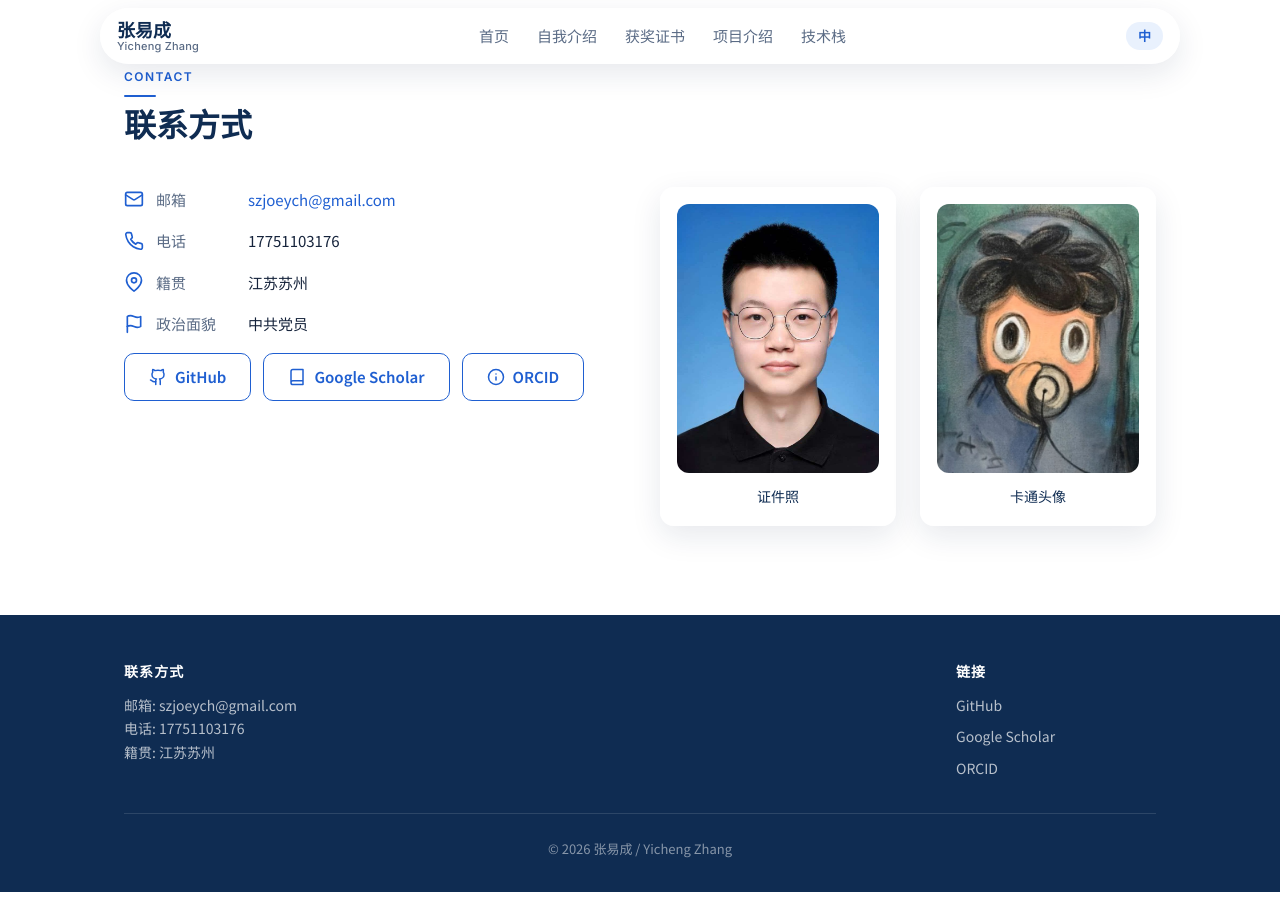
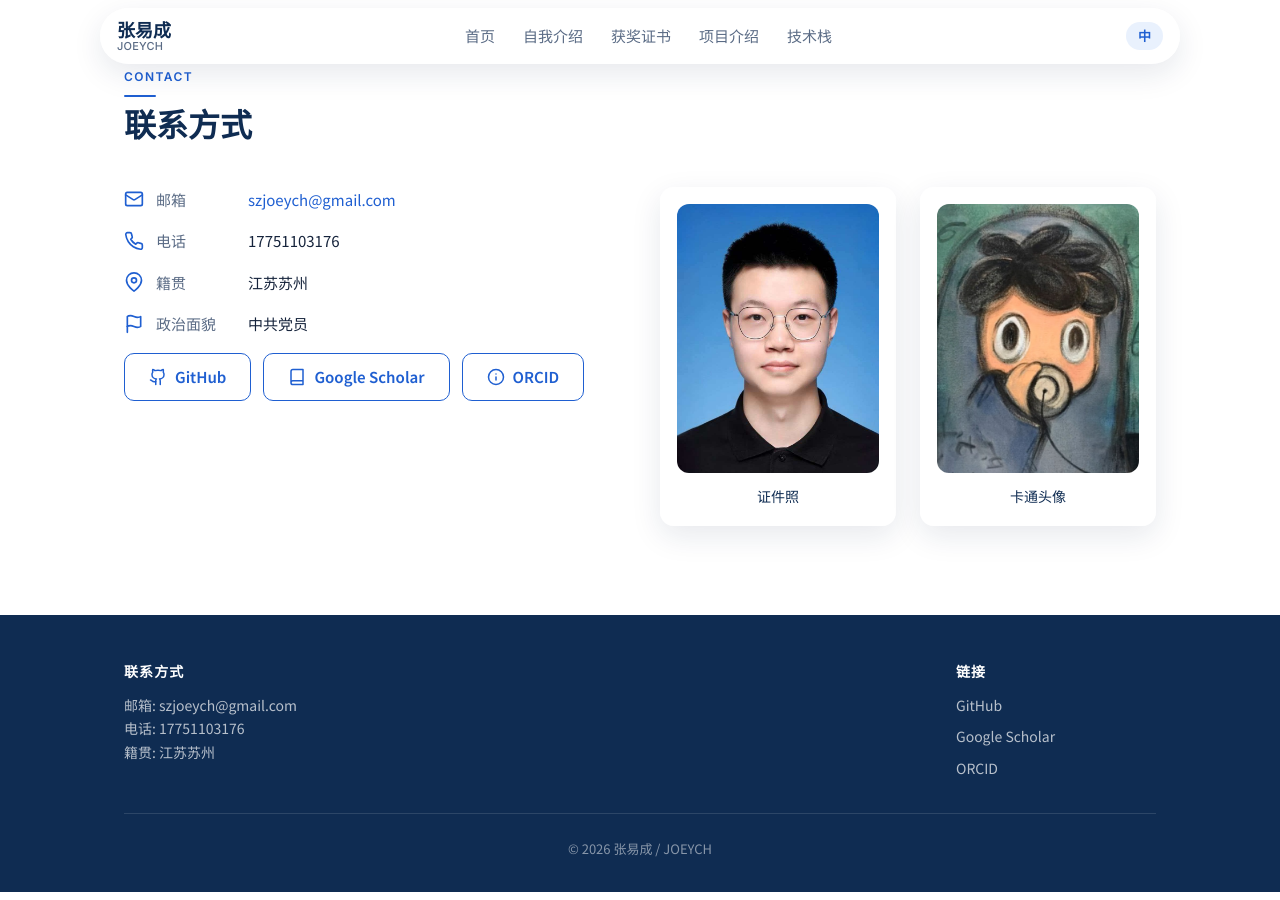
Before and after one commit to JOEYZYC/joeych-pages, a Jekyll site: the page about.html, which Jekyll copies as it is, in a window 1280 px wide and 900 px high, scrolled down 4144 px. Built offline with Jekyll 4.4.1, drawn with Linux system fonts in a browser that asks for light colours.

Commit message:
Update about page identity
Ultraworked with [Sisyphus](https://github.com/code-yeongyu/oh-my-openagent)

Co-authored-by: Sisyphus <clio-agent@sisyphuslabs.ai>

```diff
--- a/about.html
+++ b/about.html
@@ -20,7 +20,7 @@
     <div class="container navbar__inner">
       <a href="./index.html" class="navbar__brand" aria-label="返回首页 / Back to home">
         <span class="navbar__brand-zh">张易成</span>
-        <span class="navbar__brand-en">Yicheng Zhang</span>
+        <span class="navbar__brand-en">JOEYCH</span>
       </a>
 
       <nav class="navbar__links" role="navigation" aria-label="主导航 / Main navigation">
@@ -59,7 +59,7 @@
         <div class="hero__col">
           <h1 class="hero__name reveal">
             张易成
-            <span class="hero__name-en" data-en="Yicheng Zhang">Yicheng Zhang</span>
+            <span class="hero__name-en" data-en="JOEYCH">JOEYCH</span>
           </h1>
           <p class="hero__tagline reveal" data-en="Electronic &amp; Information Engineering · Embedded Systems / Wireless Perception / Metasurfaces &amp; Terahertz">电子信息工程 · 嵌入式系统 / 无线感知 / 超表面与太赫兹</p>
 
@@ -114,7 +114,7 @@
 
         <div class="hero__media">
           <div class="glass glass--navy hero__portrait-wrap">
-            <img class="hero__portrait" src="assets/img/profile-photo.jpg" alt="张易成 / Yicheng Zhang" loading="eager">
+            <img class="hero__portrait" src="assets/img/profile-photo.jpg" alt="张易成 / JOEYCH" loading="eager">
           </div>
         </div>
       </div>
@@ -376,7 +376,7 @@
         </div>
       </div>
       <div class="footer__bottom">
-        <span>© 2026 张易成 / Yicheng Zhang</span>
+        <span>© 2026 张易成 / JOEYCH</span>
       </div>
     </div>
   </footer>
```
Also changed, not shown: other parts of about.html (+2 -2 lines).
